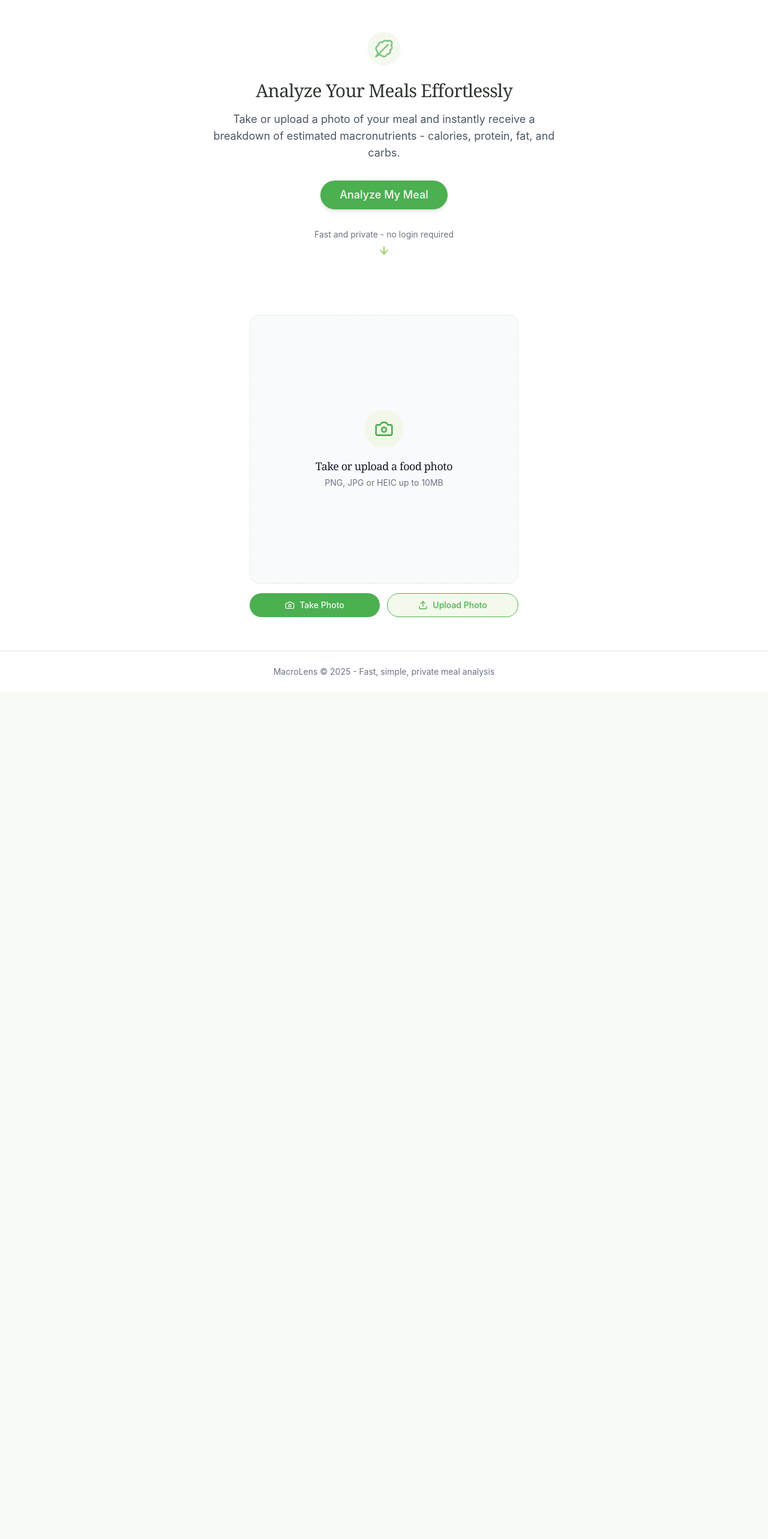
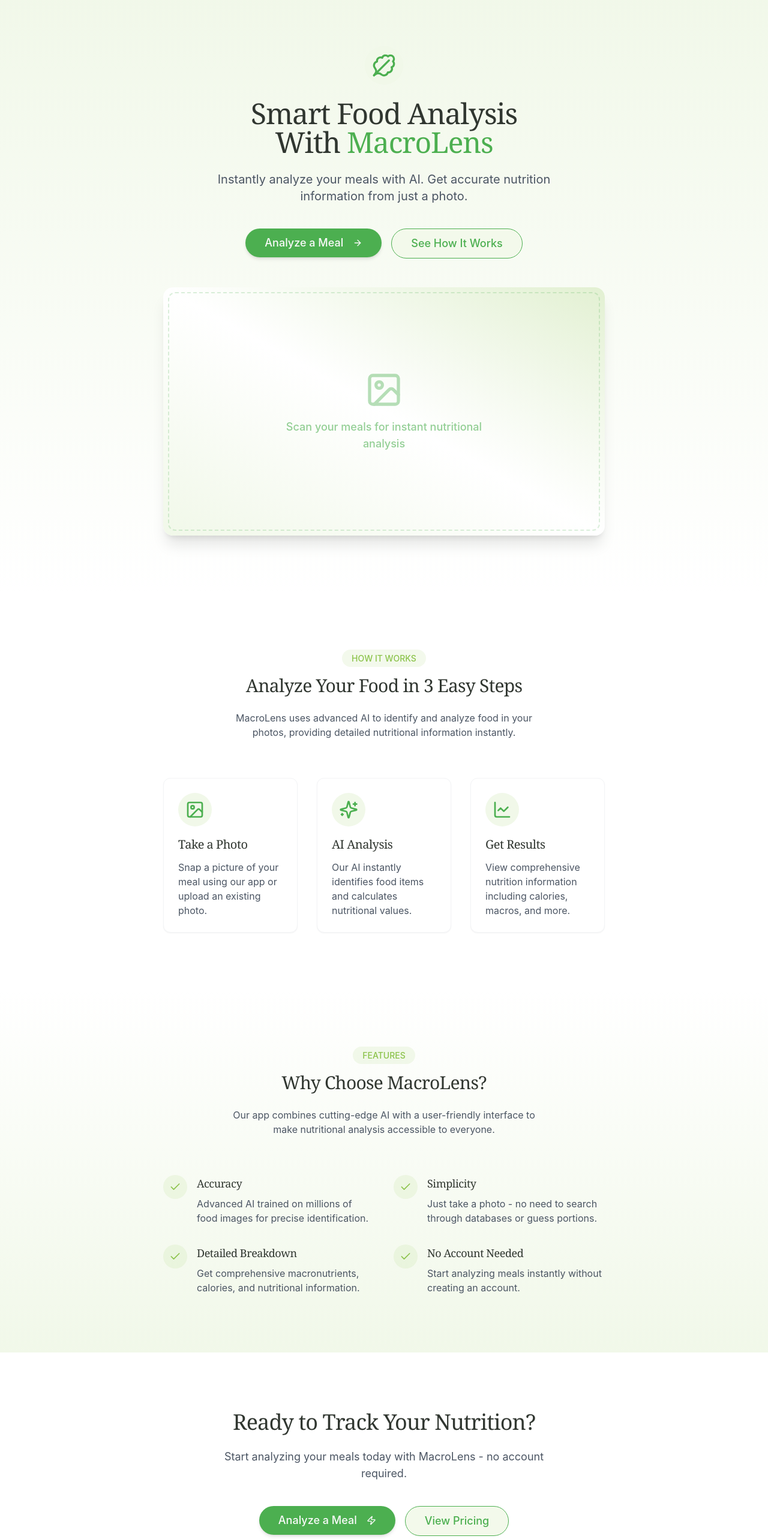
Before and after one commit to monik182/meal-sight-analyzer, a React (Vite) app: page / in a window 1280 px wide. Shown: the part 80-2646 px from the top of the page at 60% size. Before the commit the page ends 1234 px from the top, so only its background shows below. Built offline with nearby package versions, Linux system fonts and the light colour scheme.

Commit message:
feat: Create landing page

```diff
--- a/src/App.tsx
+++ b/src/App.tsx
@@ -4,6 +4,7 @@ import { Toaster as Sonner } from "@/components/ui/sonner";
 import { TooltipProvider } from "@/components/ui/tooltip";
 import { QueryClient, QueryClientProvider } from "@tanstack/react-query";
 import { BrowserRouter, Routes, Route } from "react-router-dom";
+import LandingPage from "./pages/LandingPage";
 import Index from "./pages/Index";
 import Pricing from "./pages/Pricing";
 import NotFound from "./pages/NotFound";
@@ -17,7 +18,8 @@ const App = () => (
       <Sonner />
       <BrowserRouter>
         <Routes>
-          <Route path="/" element={<Index />} />
+          <Route path="/" element={<LandingPage />} />
+          <Route path="/analyze" element={<Index />} />
           <Route path="/pricing" element={<Pricing />} />
           {/* ADD ALL CUSTOM ROUTES ABOVE THE CATCH-ALL "*" ROUTE */}
           <Route path="*" element={<NotFound />} />
--- a/src/components/Header.tsx
+++ b/src/components/Header.tsx
@@ -11,7 +11,7 @@ export function Header() {
         <nav>
           <ul className="flex gap-4">
             <li>
-              <Link to="/" className="text-sm font-medium hover:text-primary transition-colors">
+              <Link to="/analyze" className="text-sm font-medium hover:text-primary transition-colors">
                 Analyze
               </Link>
             </li>
--- /dev/null
+++ b/src/pages/LandingPage.tsx
@@ -0,0 +1,199 @@
+
+import { useState, useRef } from "react";
+import { Header } from "@/components/Header";
+import { Footer } from "@/components/Footer";
+import { Button } from "@/components/ui/button";
+import { IntroSection } from "@/components/IntroSection";
+import { Link } from "react-router-dom";
+import { ArrowRight, Check, Image, LeafyGreen, LineChart, Sparkles, Zap } from "lucide-react";
+
+export default function LandingPage() {
+  const featuresSectionRef = useRef<HTMLDivElement>(null);
+
+  const scrollToFeatures = () => {
+    featuresSectionRef.current?.scrollIntoView({ behavior: 'smooth' });
+  };
+
+  return (
+    <div className="min-h-screen flex flex-col bg-white">
+      <Header />
+      <main className="flex-1">
+        {/* Hero Section */}
+        <section className="py-16 md:py-24 bg-gradient-to-b from-macrolens-primary-light to-white">
+          <div className="container-narrow text-center">
+            <div className="flex justify-center mb-6">
+              <div className="bg-macrolens-primary-light p-3 rounded-full animate-pulse-light">
+                <LeafyGreen className="w-10 h-10 text-macrolens-primary" />
+              </div>
+            </div>
+            <h1 className="text-4xl md:text-5xl font-serif mb-6 animate-fade-in">
+              Smart Food Analysis<br />With <span className="text-macrolens-primary">MacroLens</span>
+            </h1>
+            <p className="text-lg md:text-xl text-gray-600 mb-10 max-w-xl mx-auto animate-fade-in" style={{ animationDelay: "100ms" }}>
+              Instantly analyze your meals with AI. Get accurate nutrition information from just a photo.
+            </p>
+            <div className="flex flex-col sm:flex-row gap-4 justify-center mb-12 animate-fade-in" style={{ animationDelay: "200ms" }}>
+              <Link to="/analyze">
+                <Button
+                  size="lg"
+                  className="bg-macrolens-primary hover:bg-macrolens-primary/90 hover-scale px-8 py-6 text-lg rounded-full shadow-md"
+                >
+                  Analyze a Meal
+                  <ArrowRight className="ml-2" />
+                </Button>
+              </Link>
+              <Button
+                variant="outline"
+                size="lg"
+                onClick={scrollToFeatures}
+                className="border-macrolens-primary text-macrolens-primary hover:bg-macrolens-primary-light px-8 py-6 text-lg rounded-full"
+              >
+                See How It Works
+              </Button>
+            </div>
+            <div className="mt-12 relative max-w-4xl mx-auto rounded-2xl overflow-hidden shadow-xl animate-slide-up" style={{ animationDelay: "300ms" }}>
+              <div className="aspect-video bg-gradient-to-tr from-macrolens-primary-light via-white to-macrolens-accent/20 rounded-2xl p-2">
+                <div className="w-full h-full border-2 border-dashed border-macrolens-primary/20 rounded-xl flex items-center justify-center">
+                  <div className="text-center p-8 max-w-md">
+                    <Image className="w-16 h-16 mx-auto mb-4 text-macrolens-primary opacity-40" />
+                    <p className="text-lg text-macrolens-primary/60 font-medium">
+                      Scan your meals for instant nutritional analysis
+                    </p>
+                  </div>
+                </div>
+              </div>
+            </div>
+          </div>
+        </section>
+
+        {/* How It Works Section */}
+        <section ref={featuresSectionRef} className="py-16 md:py-24">
+          <div className="container-narrow">
+            <div className="text-center mb-16">
+              <span className="text-sm font-medium text-macrolens-accent bg-macrolens-accent/10 px-4 py-1.5 rounded-full">
+                HOW IT WORKS
+              </span>
+              <h2 className="text-3xl font-serif mt-4 mb-6">
+                Analyze Your Food in 3 Easy Steps
+              </h2>
+              <p className="text-gray-600 max-w-lg mx-auto">
+                MacroLens uses advanced AI to identify and analyze food in your photos,
+                providing detailed nutritional information instantly.
+              </p>
+            </div>
+
+            <div className="grid grid-cols-1 md:grid-cols-3 gap-8">
+              {[
+                {
+                  title: "Take a Photo",
+                  description: "Snap a picture of your meal using our app or upload an existing photo.",
+                  icon: <Image className="w-8 h-8 text-macrolens-primary" />
+                },
+                {
+                  title: "AI Analysis",
+                  description: "Our AI instantly identifies food items and calculates nutritional values.",
+                  icon: <Sparkles className="w-8 h-8 text-macrolens-primary" />
+                },
+                {
+                  title: "Get Results",
+                  description: "View comprehensive nutrition information including calories, macros, and more.",
+                  icon: <LineChart className="w-8 h-8 text-macrolens-primary" />
+                }
+              ].map((step, index) => (
+                <div key={index} className="bg-white rounded-xl p-6 shadow-sm hover-lift border border-gray-100">
+                  <div className="bg-macrolens-primary-light p-3 rounded-full w-fit mb-4">
+                    {step.icon}
+                  </div>
+                  <h3 className="text-xl font-medium mb-3">{step.title}</h3>
+                  <p className="text-gray-600">{step.description}</p>
+                </div>
+              ))}
+            </div>
+          </div>
+        </section>
+
+        {/* Features Section */}
+        <section className="py-16 md:py-24 bg-gradient-to-t from-macrolens-primary-light to-white">
+          <div className="container-narrow">
+            <div className="text-center mb-16">
+              <span className="text-sm font-medium text-macrolens-accent bg-macrolens-accent/10 px-4 py-1.5 rounded-full">
+                FEATURES
+              </span>
+              <h2 className="text-3xl font-serif mt-4 mb-6">
+                Why Choose MacroLens?
+              </h2>
+              <p className="text-gray-600 max-w-lg mx-auto">
+                Our app combines cutting-edge AI with a user-friendly interface to make
+                nutritional analysis accessible to everyone.
+              </p>
+            </div>
+
+            <div className="grid grid-cols-1 md:grid-cols-2 gap-8">
+              {[
+                {
+                  title: "Accuracy",
+                  description: "Advanced AI trained on millions of food images for precise identification."
+                },
+                {
+                  title: "Simplicity",
+                  description: "Just take a photo - no need to search through databases or guess portions."
+                },
+                {
+                  title: "Detailed Breakdown",
+                  description: "Get comprehensive macronutrients, calories, and nutritional information."
+                },
+                {
+                  title: "No Account Needed",
+                  description: "Start analyzing meals instantly without creating an account."
+                }
+              ].map((feature, index) => (
+                <div key={index} className="flex gap-4">
+                  <div className="bg-macrolens-accent/10 p-2.5 rounded-full h-fit">
+                    <Check className="w-5 h-5 text-macrolens-accent" />
+                  </div>
+                  <div>
+                    <h3 className="text-lg font-medium mb-2">{feature.title}</h3>
+                    <p className="text-gray-600">{feature.description}</p>
+                  </div>
+                </div>
+              ))}
+            </div>
+          </div>
+        </section>
+
+        {/* CTA Section */}
+        <section className="py-16 md:py-24 bg-white">
+          <div className="container-narrow text-center">
+            <h2 className="text-3xl md:text-4xl font-serif mb-6">
+              Ready to Track Your Nutrition?
+            </h2>
+            <p className="text-lg text-gray-600 mb-10 max-w-xl mx-auto">
+              Start analyzing your meals today with MacroLens - no account required.
+            </p>
+            <div className="flex flex-col sm:flex-row gap-4 justify-center">
+              <Link to="/analyze">
+                <Button
+                  size="lg"
+                  className="bg-macrolens-primary hover:bg-macrolens-primary/90 hover-scale px-8 py-6 text-lg rounded-full shadow-md"
+                >
+                  Analyze a Meal
+                  <Zap className="ml-2" />
+                </Button>
+              </Link>
+              <Link to="/pricing">
+                <Button
+                  variant="outline"
+                  size="lg"
+                  className="border-macrolens-primary text-macrolens-primary hover:bg-macrolens-primary-light px-8 py-6 text-lg rounded-full"
+                >
+                  View Pricing
+                </Button>
+              </Link>
+            </div>
+          </div>
+        </section>
+      </main>
+      <Footer />
+    </div>
+  );
+}
```
